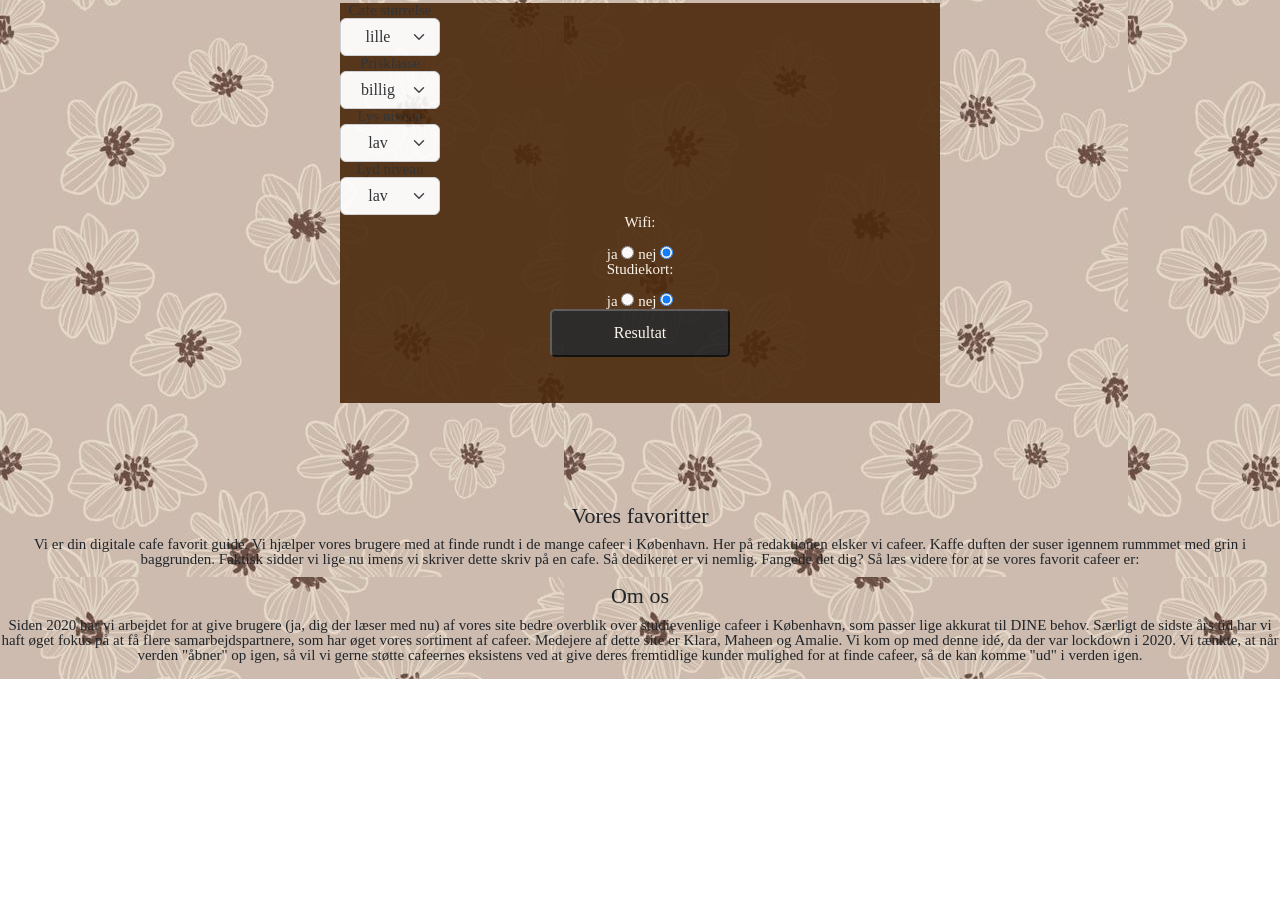
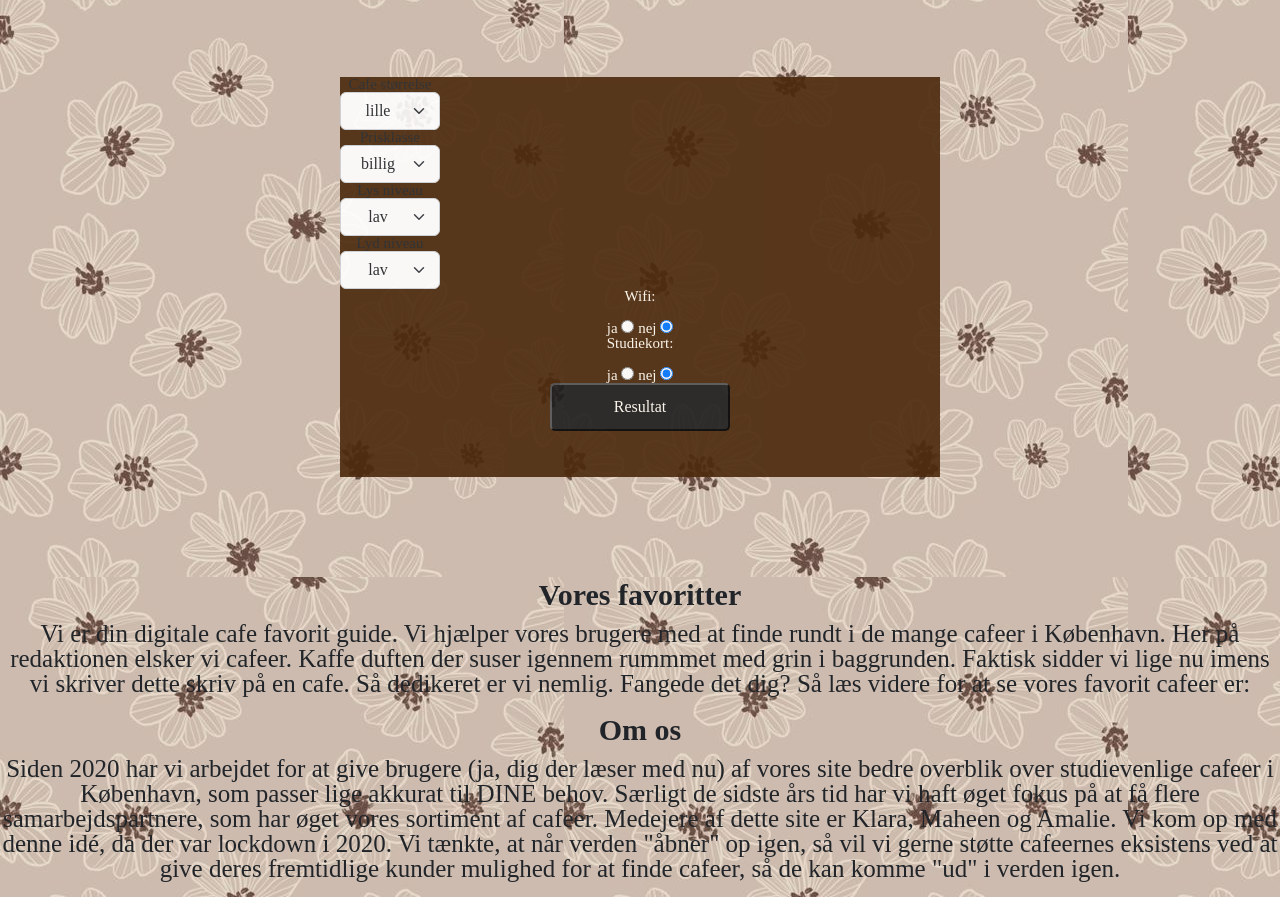
Before and after one commit to Mahe0055/webtechnology-02-portfolio---cafe-spots, a website: page index.html in a window 1280 px wide. Shown: the part 425-1322 px from the top of the page. Before the commit the page ends 1104 px from the top, so only its background shows below. Drawn offline with nearby package versions, Linux system fonts and the light colour scheme.

Commit message:
større tekst html og css

```diff
--- a/index.html
+++ b/index.html
@@ -107,16 +107,21 @@
 
 <div class="favoriteCafes">
     <h4>Vores favoritter</h4>
-    Vi er din digitale cafe favorit guide. Vi hjælper vores brugere med at finde rundt i de mange cafeer i København. Her på redaktionen elsker vi cafeer. Kaffe duften der suser igennem rummmet med grin i baggrunden. Faktisk sidder vi lige nu imens vi skriver dette skriv på en cafe. Så dedikeret er vi nemlig. Fangede det dig? Så læs videre for at se vores favorit cafeer er:
+    <div class="favorite-description">
+        Vi er din digitale cafe favorit guide. Vi hjælper vores brugere med at finde rundt i de mange cafeer i København. Her på redaktionen elsker vi cafeer. Kaffe duften der suser igennem rummmet med grin i baggrunden. Faktisk sidder vi lige nu imens vi skriver dette skriv på en cafe. Så dedikeret er vi nemlig. Fangede det dig? Så læs videre for at se vores favorit cafeer er:
+    </div>
     <ul id="favoritcafes"></ul>
 </div>
 
 
 <div class="aboutUs">
     <h5>Om os</h5>
-    <p>Siden 2020 har vi arbejdet for at give brugere (ja, dig der læser med nu) af vores site bedre overblik over studievenlige cafeer i København, som passer lige akkurat til DINE behov. Særligt de sidste års tid har vi haft øget fokus på at få flere samarbejdspartnere, som har øget vores sortiment af cafeer.
-        Medejere af dette site er Klara, Maheen og Amalie. Vi kom op med denne idé, da der var lockdown i 2020. Vi tænkte, at når verden "åbner" op igen, så vil vi gerne støtte cafeernes eksistens ved at give deres fremtidlige kunder mulighed for at finde cafeer, så de kan komme "ud" i verden igen.
-    </p>
+    <div class="description-aboutus">
+        <p>Siden 2020 har vi arbejdet for at give brugere (ja, dig der læser med nu) af vores site bedre overblik over studievenlige cafeer i København, som passer lige akkurat til DINE behov. Særligt de sidste års tid har vi haft øget fokus på at få flere samarbejdspartnere, som har øget vores sortiment af cafeer.
+            Medejere af dette site er Klara, Maheen og Amalie. Vi kom op med denne idé, da der var lockdown i 2020. Vi tænkte, at når verden "åbner" op igen, så vil vi gerne støtte cafeernes eksistens ved at give deres fremtidlige kunder mulighed for at finde cafeer, så de kan komme "ud" i verden igen.
+        </p>
+    </div>
+
     <!-- <img src="billede af klara.jpg" alt="Girl in a jacket" width="200" height="300"> -->
     <!-- <img src="billede af amalie.jpg" alt="Girl in a jacket" width="200" height="300"> -->
     <!-- <img src="billede af maheen.jpg" alt="Girl in a jacket" width="200" height="300"> -->
--- a/main.css
+++ b/main.css
@@ -75,3 +75,12 @@ body{
     color: floralwhite;
     text-align: center;
 }
+
+h2, h3, h4, h5 {
+    font-weight: bold;
+    font-size: 30px;
+}
+
+.website-description, .favorite-description, .description-aboutus {
+    font-size: 25px;
+}
--- a/main.js
+++ b/main.js
@@ -111,9 +111,6 @@ function renderDiscribtion(smallCafes) {
 
 
 
-
-
-
 //søgefelt hvor man kan søge efter cafeer
 function inputElement(inputText) {
     const listUnderInput = document.querySelector("#cafeNames");
```
